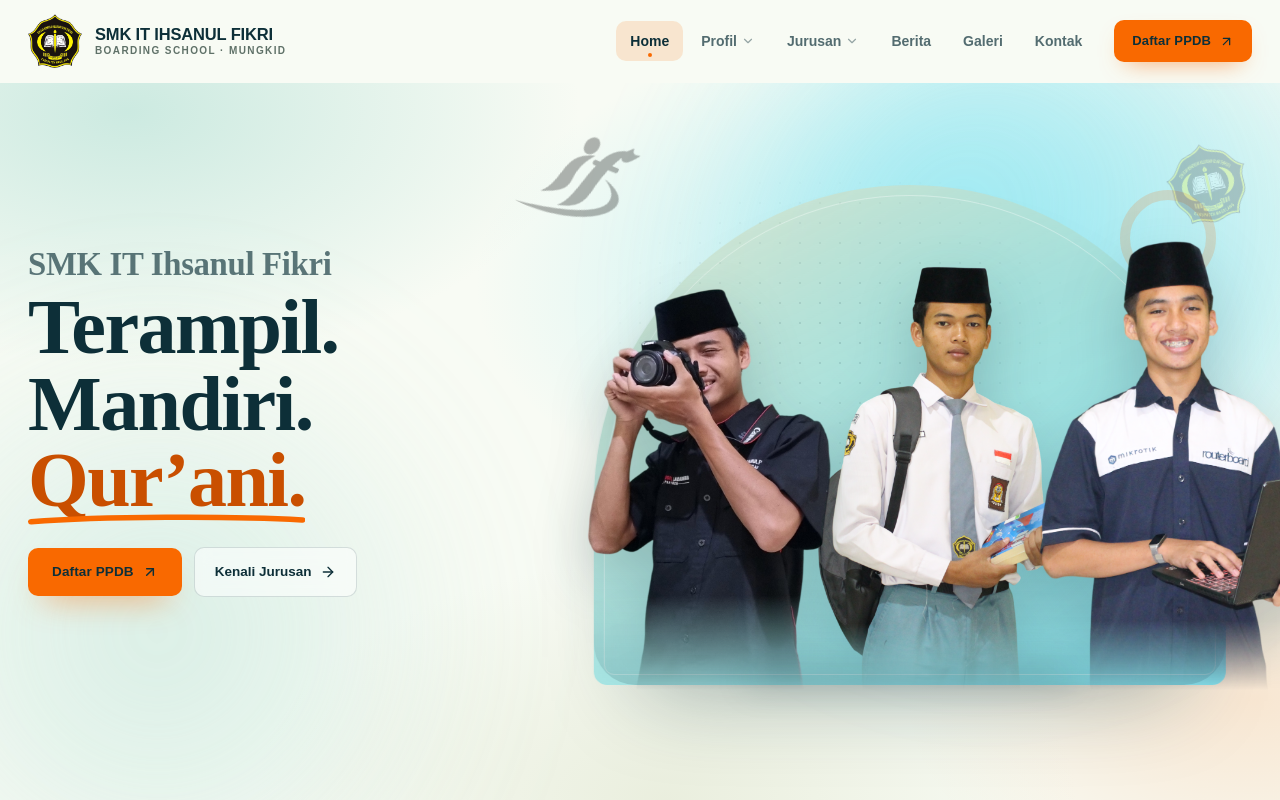
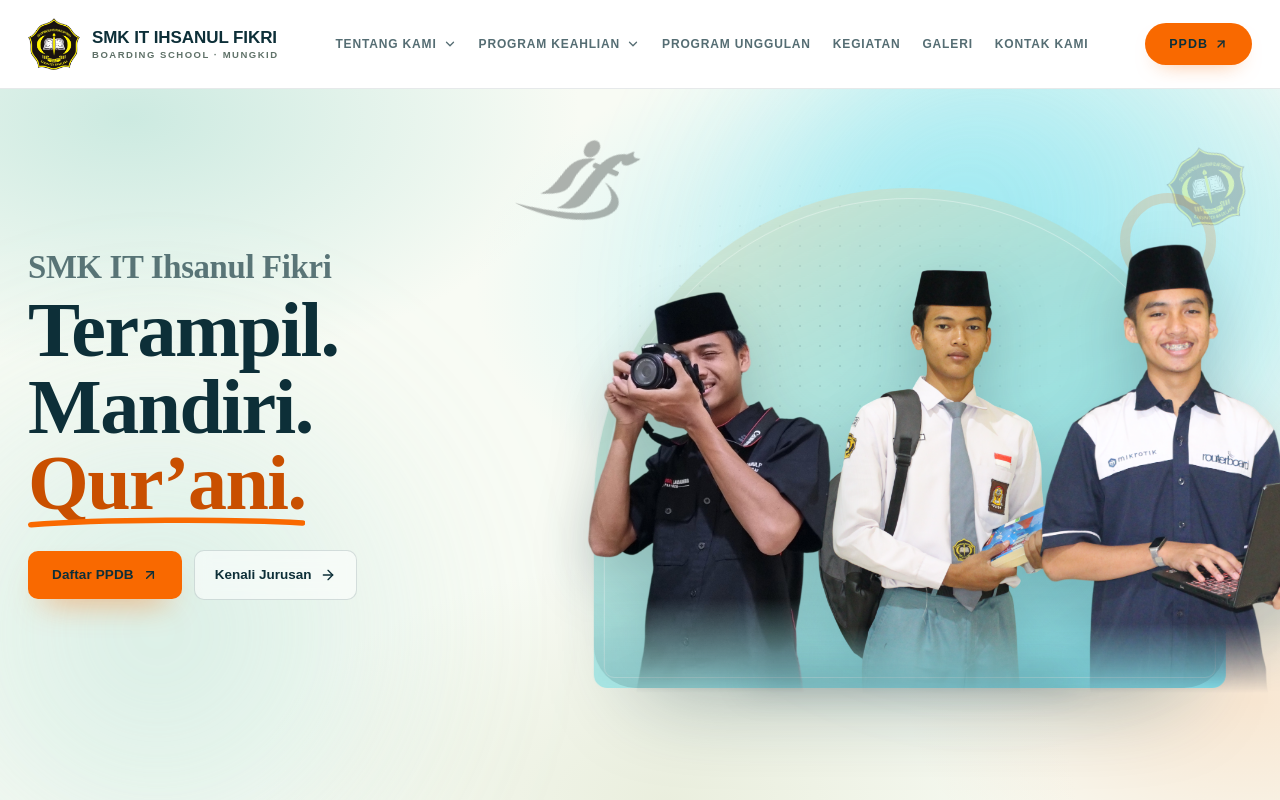
Before and after one commit to padme-sudo/smkitif-landingpage, a React (Vite) app: page / in a window 1280 px wide. Shown: the top 800 px of the page. Built offline with nearby package versions, Linux system fonts and the light colour scheme; a web font is replaced by a local one.

Commit message:
feat(navbar): white single-row header with uppercase menu and pill PPDB

```diff
--- a/src/components/Hero.tsx
+++ b/src/components/Hero.tsx
@@ -143,7 +143,7 @@ export default function Hero() {
     <section
       id="home"
       aria-labelledby="hero-title"
-      className="relative isolate flex min-h-[calc(100svh-83px)] items-center overflow-hidden bg-cream max-[640px]:min-h-[calc(100svh-71px)]"
+      className="relative isolate flex min-h-[calc(100svh-89px)] items-center overflow-hidden bg-cream max-[640px]:min-h-[calc(100svh-71px)]"
     >
       <div className="hero-backdrop pointer-events-none absolute inset-0" aria-hidden="true" />
 
--- a/src/components/Navbar.tsx
+++ b/src/components/Navbar.tsx
@@ -1,4 +1,4 @@
-import { useEffect, useRef, useState } from 'react'
+import { useEffect, useState } from 'react'
 import { ArrowUpRight, Menu as MenuIcon } from 'lucide-react'
 import schoolLogo from '../assets/img/SMK.png'
 import { navItems, siteInfo } from '../data/navigation'
@@ -37,7 +37,6 @@ export default function Navbar() {
   const [scrolled, setScrolled] = useState(false)
   const [menuOpen, setMenuOpen] = useState(false)
   const [activeId, setActiveId] = useState('home')
-  const menuButtonRef = useRef<HTMLButtonElement>(null)
 
   useEffect(() => {
     const onScroll = () => setScrolled(window.scrollY > 8)
@@ -97,7 +96,7 @@ export default function Navbar() {
   }, [menuOpen])
 
   useEffect(() => {
-    const desktop = window.matchMedia('(min-width: 1120px)')
+    const desktop = window.matchMedia('(min-width: 1220px)')
     const onChange = () => {
       if (desktop.matches) setMenuOpen(false)
     }
@@ -111,36 +110,30 @@ export default function Navbar() {
   }
 
   return (
-    <header className="sticky top-0 z-50 font-sans">
+    <header className="sticky top-0 z-50 border-b border-ink/10 bg-white font-sans">
       <div
-        className={`border-b transition-[background-color,border-color,box-shadow] duration-300 ${
-          scrolled
-            ? 'border-ink/10 bg-white shadow-[0_18px_40px_-28px_rgba(13,47,56,0.18)]'
-            : 'border-transparent bg-transparent'
+        className={`transition-shadow duration-300 ${
+          scrolled ? 'shadow-[0_14px_30px_-26px_rgba(13,47,56,0.5)]' : ''
         }`}
       >
-        <div
-          className={`mx-auto flex w-full max-w-[1280px] items-center gap-[18px] px-7 transition-[min-height] duration-300 max-[900px]:px-5 ${
-            scrolled ? 'min-h-[68px] max-[640px]:min-h-[62px]' : 'min-h-[82px] max-[640px]:min-h-[70px]'
-          }`}
-        >
+        <div className="mx-auto flex min-h-[88px] w-full max-w-[1280px] items-center gap-5 px-7 max-[900px]:px-5 max-[640px]:min-h-[70px]">
           <a
-            className="inline-flex min-w-0 shrink-0 items-center gap-[13px] max-[640px]:gap-2.5"
+            className="inline-flex min-w-0 shrink-0 items-center gap-3 max-[640px]:gap-2.5"
             href="#home"
             aria-label={`${siteInfo.name} — beranda`}
           >
             <img
               src={schoolLogo}
               alt=""
-              width="54"
-              height="54"
-              className="h-[54px] w-[54px] shrink-0 object-contain max-[640px]:h-11 max-[640px]:w-11"
+              width="52"
+              height="52"
+              className="h-[52px] w-[52px] shrink-0 object-contain max-[640px]:h-11 max-[640px]:w-11"
             />
-            <span className="flex min-w-0 flex-col gap-[3px] leading-none">
-              <span className="whitespace-nowrap font-display text-[16.5px] font-bold tracking-[-0.01em] text-ink max-[640px]:text-[14.5px]">
+            <span className="flex min-w-0 flex-col gap-[4px] leading-none">
+              <span className="whitespace-nowrap font-display text-[17px] font-extrabold tracking-[-0.005em] text-ink uppercase max-[640px]:text-[14.5px]">
                 {siteInfo.name}
               </span>
-              <span className="whitespace-nowrap text-[10px] font-bold uppercase tracking-[0.14em] text-olive max-[640px]:text-[8.5px] max-[640px]:tracking-[0.09em] max-[380px]:hidden">
+              <span className="whitespace-nowrap text-[9.5px] font-bold tracking-[0.16em] text-olive uppercase max-[640px]:text-[8px] max-[640px]:tracking-[0.1em] max-[380px]:hidden">
                 Boarding School · Mungkid
               </span>
             </span>
@@ -149,23 +142,22 @@ export default function Navbar() {
           <Menu list={menuList} activeUrl={`#${activeId}`} className="ml-auto" />
 
           <a
-            className="hidden shrink-0 items-center gap-2 rounded-md bg-gold px-[18px] py-[11px] text-[13px] font-extrabold tracking-[0.01em] whitespace-nowrap text-ink shadow-[0_10px_24px_-12px_rgba(249,105,0,0.7)] transition hover:-translate-y-px hover:bg-magenta hover:text-ink hover:shadow-[0_16px_30px_-14px_rgba(241,127,41,0.5)] min-[1120px]:inline-flex"
+            className="ml-auto hidden shrink-0 items-center gap-1.5 rounded-full bg-gold px-6 py-3 text-[12.5px] font-extrabold tracking-[0.08em] whitespace-nowrap text-ink uppercase shadow-[0_10px_22px_-14px_rgba(249,105,0,0.65)] transition hover:-translate-y-px hover:bg-magenta hover:text-ink hover:shadow-[0_14px_26px_-14px_rgba(241,127,41,0.5)] min-[1220px]:inline-flex"
             href={siteInfo.ppdbUrl}
             target="_blank"
             rel="noreferrer"
           >
-            Daftar PPDB
-            <ArrowUpRight className="h-[15px] w-[15px]" strokeWidth={2} />
+            PPDB
+            <ArrowUpRight className="h-[14px] w-[14px]" strokeWidth={2.4} />
           </a>
 
           <button
-            className="ml-auto grid h-11 w-11 shrink-0 place-items-center rounded-xl border border-ink/10 bg-ink/5 text-ink transition-colors hover:border-magenta/40 hover:bg-gold/15 hover:text-ink min-[1120px]:hidden"
+            className="ml-auto grid h-11 w-11 shrink-0 place-items-center rounded-full border border-ink/10 bg-ink/[0.03] text-ink transition-colors hover:border-gold/40 hover:bg-gold/10 min-[1220px]:hidden"
             type="button"
             aria-label="Buka menu navigasi"
             aria-expanded={menuOpen}
             aria-controls="mobile-navigation"
             onClick={() => setMenuOpen(true)}
-            ref={menuButtonRef}
           >
             <MenuIcon className="h-[22px] w-[22px]" strokeWidth={1.8} />
           </button>
--- a/src/components/ui/navbar.tsx
+++ b/src/components/ui/navbar.tsx
@@ -1,5 +1,4 @@
-import { useState } from 'react'
-import { MotionConfig, motion } from 'framer-motion'
+import { useEffect, useRef, useState } from 'react'
 import { ChevronDown } from 'lucide-react'
 import { cn } from '@/lib/utils'
 
@@ -19,96 +18,102 @@ type MenuProps = {
 }
 
 const Menu = ({ list, activeUrl, className }: MenuProps) => {
-  const [hovered, setHovered] = useState<number | null>(null)
+  const [openId, setOpenId] = useState<number | null>(null)
+  const navRef = useRef<HTMLElement>(null)
+
+  useEffect(() => {
+    if (openId === null) return
+
+    const onKeyDown = (event: KeyboardEvent) => {
+      if (event.key === 'Escape') setOpenId(null)
+    }
+
+    const onPointerDown = (event: PointerEvent) => {
+      if (!navRef.current?.contains(event.target as Node)) setOpenId(null)
+    }
+
+    window.addEventListener('keydown', onKeyDown)
+    window.addEventListener('pointerdown', onPointerDown)
+
+    return () => {
+      window.removeEventListener('keydown', onKeyDown)
+      window.removeEventListener('pointerdown', onPointerDown)
+    }
+  }, [openId])
 
   return (
-    <MotionConfig transition={{ bounce: 0, type: 'tween' }}>
     <nav
-        className={cn('relative hidden min-[1120px]:block', className)}
+      ref={navRef}
+      className={cn('relative hidden min-[1220px]:block', className)}
       aria-label="Navigasi utama"
     >
-        <ul className="flex items-center gap-1">
+      <ul className="flex items-center gap-0.5">
         {list.map((item) => {
-            const isHovered = hovered === item.id
           const active =
-              activeUrl === item.url || item.items?.some((child) => child.url === activeUrl)
-            const showDot = (!hovered && active) || (isHovered && !item.dropdown)
+            activeUrl === item.url ||
+            item.items?.some((child) => child.url === activeUrl) === true
+          const open = openId === item.id
+          const highlighted = active || open
 
           return (
             <li
               key={item.id}
               className="relative"
-                onMouseEnter={() => setHovered(item.id)}
-                onMouseLeave={() => setHovered(null)}
-                onFocus={() => setHovered(item.id)}
+              onMouseEnter={() => setOpenId(item.dropdown ? item.id : null)}
+              onMouseLeave={() => setOpenId(null)}
+              onFocus={() => setOpenId(item.dropdown ? item.id : null)}
               onBlur={(event) => {
                 if (!event.currentTarget.contains(event.relatedTarget as Node | null)) {
-                    setHovered(null)
+                  setOpenId(null)
                 }
               }}
             >
               <a
                 className={cn(
-                    'relative flex items-center justify-center gap-1 rounded-[10px] px-3.5 py-2.5 text-sm font-semibold whitespace-nowrap text-ink/70 transition-colors hover:bg-gold/10 hover:text-ink',
-                    (isHovered || active) && 'bg-gold/15 text-ink',
+                  'flex items-center gap-1.5 px-2.5 py-2.5 text-[12px] font-semibold whitespace-nowrap uppercase tracking-[0.07em] transition-colors duration-200',
+                  highlighted ? 'text-gold-deep' : 'text-ink/70 hover:text-ink',
                 )}
                 href={item.url}
                 aria-current={active ? 'page' : undefined}
                 aria-haspopup={item.dropdown ? 'true' : undefined}
-                  aria-expanded={item.dropdown ? isHovered : undefined}
+                aria-expanded={item.dropdown ? open : undefined}
+                onClick={() => setOpenId(null)}
               >
                 {item.title}
                 {item.dropdown && (
                   <ChevronDown
                     className={cn(
-                        'h-3.5 w-3.5 opacity-60 transition-transform duration-200',
-                        isHovered && 'rotate-180',
+                      'h-3.5 w-3.5 transition-transform duration-200',
+                      open && 'rotate-180',
                     )}
+                    strokeWidth={2.2}
                     aria-hidden="true"
                   />
                 )}
               </a>
 
-                {showDot && (
-                  <motion.div
-                    layout
-                    layoutId="navbar-cursor"
-                    className="pointer-events-none absolute bottom-1 left-1/2 h-1 w-1 -translate-x-1/2 rounded-full bg-crimson"
-                  />
+              {item.dropdown && (
+                <div
+                  className={cn(
+                    'absolute top-full left-0 z-20 min-w-[320px] border-t-2 border-gold/80 bg-[#f6f7f9] py-2 shadow-[0_28px_50px_-30px_rgba(13,47,56,0.35)] transition-all duration-200',
+                    open
+                      ? 'visible translate-y-0 opacity-100'
+                      : 'invisible -translate-y-1 opacity-0',
                   )}
-
-                {isHovered && item.dropdown && (
-                  <div
-                    className="absolute left-0 top-full z-20 pt-3"
-                    onMouseEnter={() => setHovered(item.id)}
-                    onMouseLeave={() => setHovered(null)}
                 >
-                    <motion.div
-                      layout
-                      layoutId="navbar-cursor"
-                      initial={{ y: 10, opacity: 0 }}
-                      animate={{ y: 0, opacity: 1 }}
-                      transition={{ bounce: 0 }}
-                      className="flex w-72 flex-col rounded-2xl border border-gold/40 bg-white p-2 shadow-[0_30px_60px_-30px_rgba(13,47,56,0.28)]"
+                  <ul className="flex flex-col">
+                    {item.items?.map((nav) => (
+                      <li key={nav.id}>
+                        <a
+                          className="block px-6 py-3.5 text-[13.5px] leading-snug font-medium text-ink/75 transition-colors hover:bg-white hover:text-ink"
+                          href={nav.url}
+                          onClick={() => setOpenId(null)}
                         >
-                      {item.items?.map((nav) => (
-                        <a
-                          key={`link-${nav.id}`}
-                          href={nav.url}
-                          className="flex flex-col gap-0.5 rounded-[10px] px-3 py-2.5 transition-colors hover:bg-gold/15"
-                          onClick={() => setHovered(null)}
-                        >
-                          <span className="text-[13.5px] font-semibold text-ink">
                           {nav.title}
-                          </span>
-                          {nav.description && (
-                            <span className="text-[11.5px] leading-snug text-olive">
-                              {nav.description}
-                            </span>
-                          )}
                         </a>
+                      </li>
                     ))}
-                    </motion.div>
+                  </ul>
                 </div>
               )}
             </li>
@@ -116,7 +121,6 @@ const Menu = ({ list, activeUrl, className }: MenuProps) => {
         })}
       </ul>
     </nav>
-    </MotionConfig>
   )
 }
 
--- a/src/data/navigation.ts
+++ b/src/data/navigation.ts
@@ -11,9 +11,8 @@ export type NavItem = {
 }
 
 export const navItems: NavItem[] = [
-  { label: 'Home', href: '#home' },
   {
-    label: 'Profil',
+    label: 'Tentang Kami',
     href: '#profil',
     children: [
       {
@@ -39,29 +38,30 @@ export const navItems: NavItem[] = [
     ],
   },
   {
-    label: 'Jurusan',
+    label: 'Program Keahlian',
     href: '#jurusan',
     children: [
       {
-        label: 'TJKT',
+        label: 'Teknik Jaringan Komputer & Telekomunikasi',
         href: '#jurusan-tjkt',
-        description: 'Teknik Jaringan Komputer & Telekomunikasi',
+        description: 'TJKT',
       },
       {
-        label: 'PPLG',
+        label: 'Pengembangan Perangkat Lunak & Gim',
         href: '#jurusan-pplg',
-        description: 'Pengembangan Perangkat Lunak & Gim',
+        description: 'PPLG',
       },
       {
-        label: 'DKV',
+        label: 'Desain Komunikasi Visual',
         href: '#jurusan-dkv',
-        description: 'Desain Komunikasi Visual',
+        description: 'DKV',
       },
     ],
   },
-  { label: 'Berita', href: '#berita' },
+  { label: 'Program Unggulan', href: '#program-unggulan' },
+  { label: 'Kegiatan', href: '#kegiatan' },
   { label: 'Galeri', href: '#galeri' },
-  { label: 'Kontak', href: '#kontak' },
+  { label: 'Kontak Kami', href: '#kontak' },
 ]
 
 export const siteInfo = {
--- a/src/globals.css
+++ b/src/globals.css
@@ -78,7 +78,7 @@
 @layer base {
   html {
     scroll-behavior: smooth;
-    scroll-padding-top: 88px;
+    scroll-padding-top: 96px;
   }
 
   body {
@@ -472,7 +472,7 @@
   position: relative;
   z-index: 1;
   font-family: var(--font-display);
-  font-size: clamp(2.35rem, 7.6vw, 4.9rem);
+  font-size: clamp(2.05rem, 6.8vw, 4.5rem);
   font-weight: 900;
   line-height: 1.02;
   letter-spacing: -0.035em;
@@ -635,7 +635,7 @@
   }
 
   .kinetic-nav .nav-link-text {
-    font-size: clamp(2rem, 7.2vw, 2.4rem);
+    font-size: clamp(1.75rem, 6.4vw, 2.2rem);
   }
 
   .kinetic-nav .nav-sublinks {
```
Lines whose indentation alone changed are shown as unchanged.
